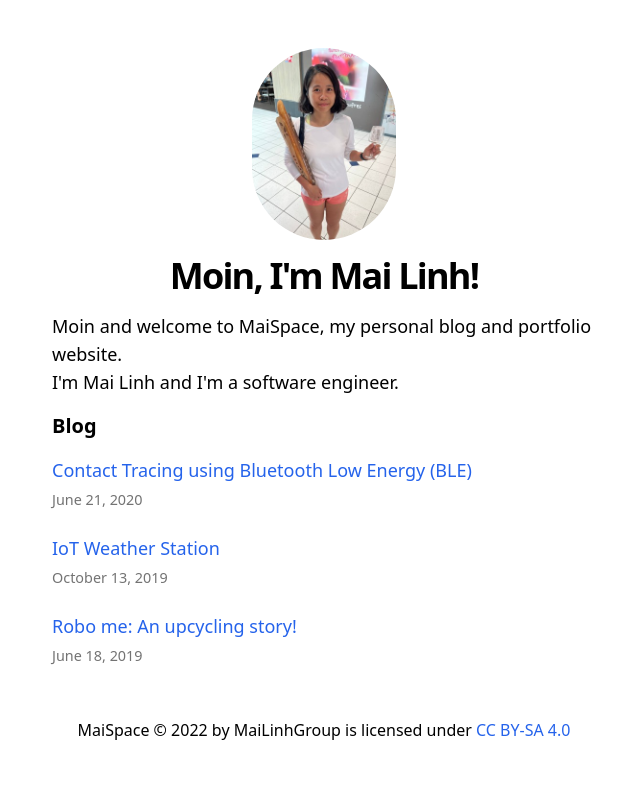
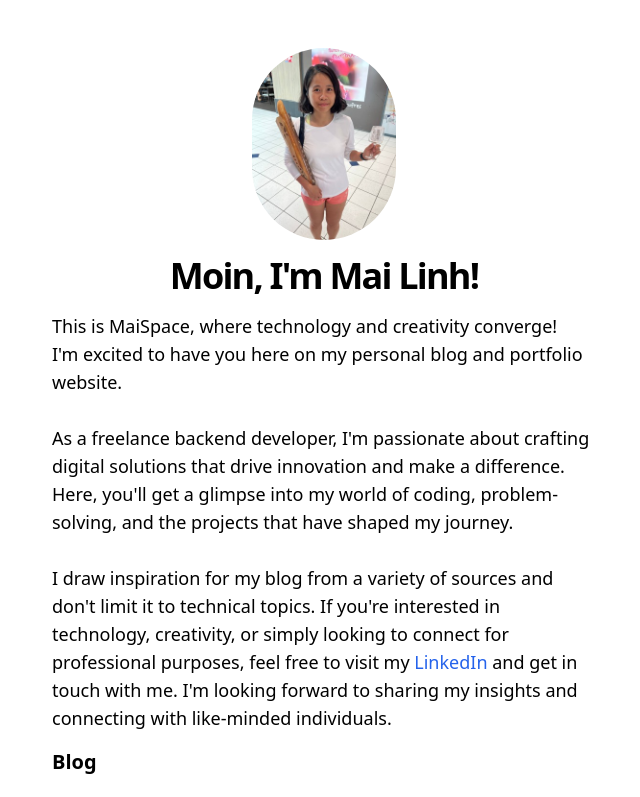
Before and after one commit to MaiLinhGroup/maispace-v2, a Next.js app: page / in a window 1280 px wide. Shown: the top 797 px of the page, without its empty margins (316-956 px from the left). Built offline with nearby package versions, Linux system fonts and the light colour scheme.

Commit message:
feat: add new introduction on landing page

```diff
--- a/pages/index.tsx
+++ b/pages/index.tsx
@@ -21,9 +21,31 @@ export default function Home({
       </Head>
       <section className="text-lg">
         <p>
-          Moin and welcome to MaiSpace, my personal blog and portfolio website.
+          This is MaiSpace, where technology and creativity converge!
+          <br /> I&#39;m excited to have you here on my personal blog and
+          portfolio website.
+          <br />
+          <br /> As a freelance backend developer, I&#39;m passionate about
+          crafting digital solutions that drive innovation and make a
+          difference. Here, you&#39;ll get a glimpse into my world of coding,
+          problem-solving, and the projects that have shaped my journey.
+          <br />
+          <br /> I draw inspiration for my blog from a variety of sources and
+          don&#39;t limit it to technical topics. If you&#39;re interested in
+          technology, creativity, or simply looking to connect for professional
+          purposes, feel free to visit my{" "}
+          <a
+            className="hover:underline underline-offset-auto text-blue-600 hover:text-blue-800"
+            href="https://www.linkedin.com/in/maithing"
+            title="Visit Mai Linh's LinkedIn profile"
+            target="_blank"
+            rel="noopener noreferrer nofollow"
+          >
+            LinkedIn
+          </a>{" "}
+          and get in touch with me. I&#39;m looking forward to sharing my
+          insights and connecting with like-minded individuals.
         </p>
-        <p>I&#39;m Mai Linh and I&#39;m a software engineer.</p>
       </section>
       <section className="text-lg padding-top">
         <h2 className="text-xl font-semibold my-4">Blog</h2>
```
